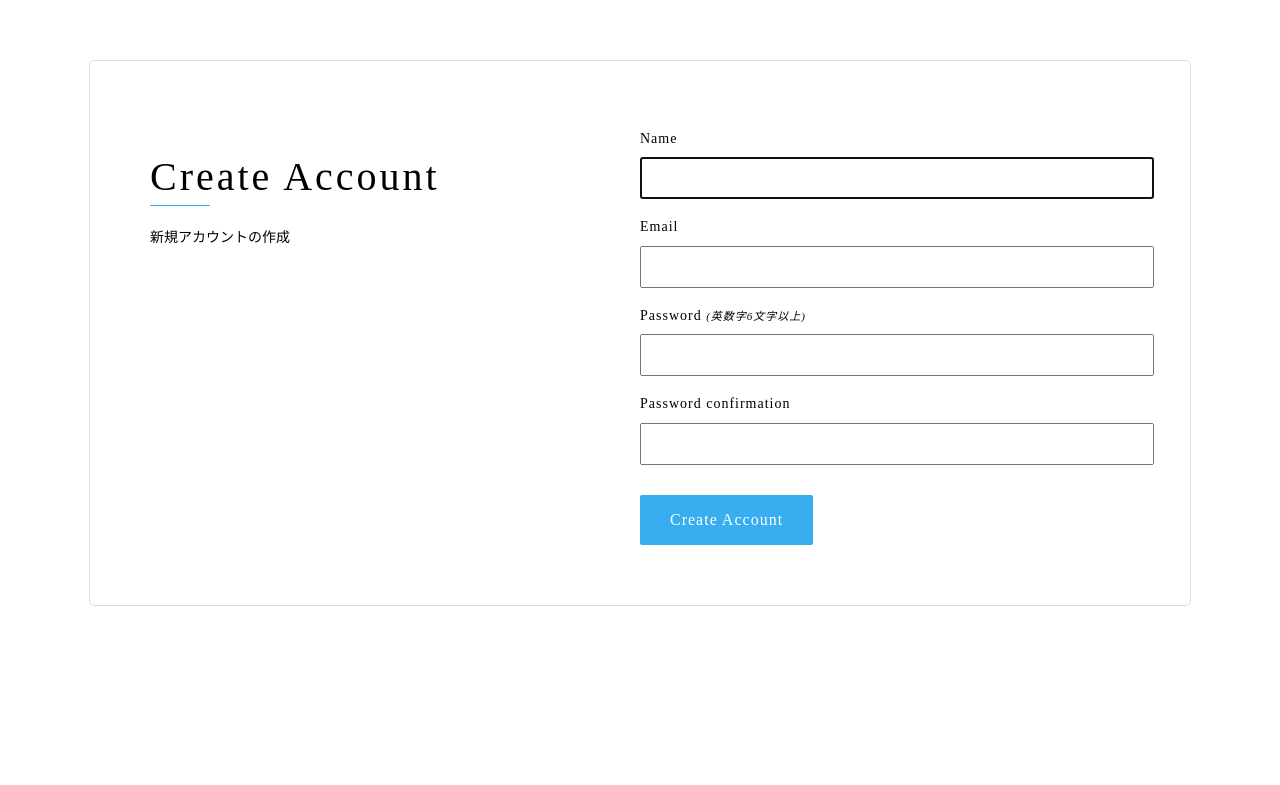
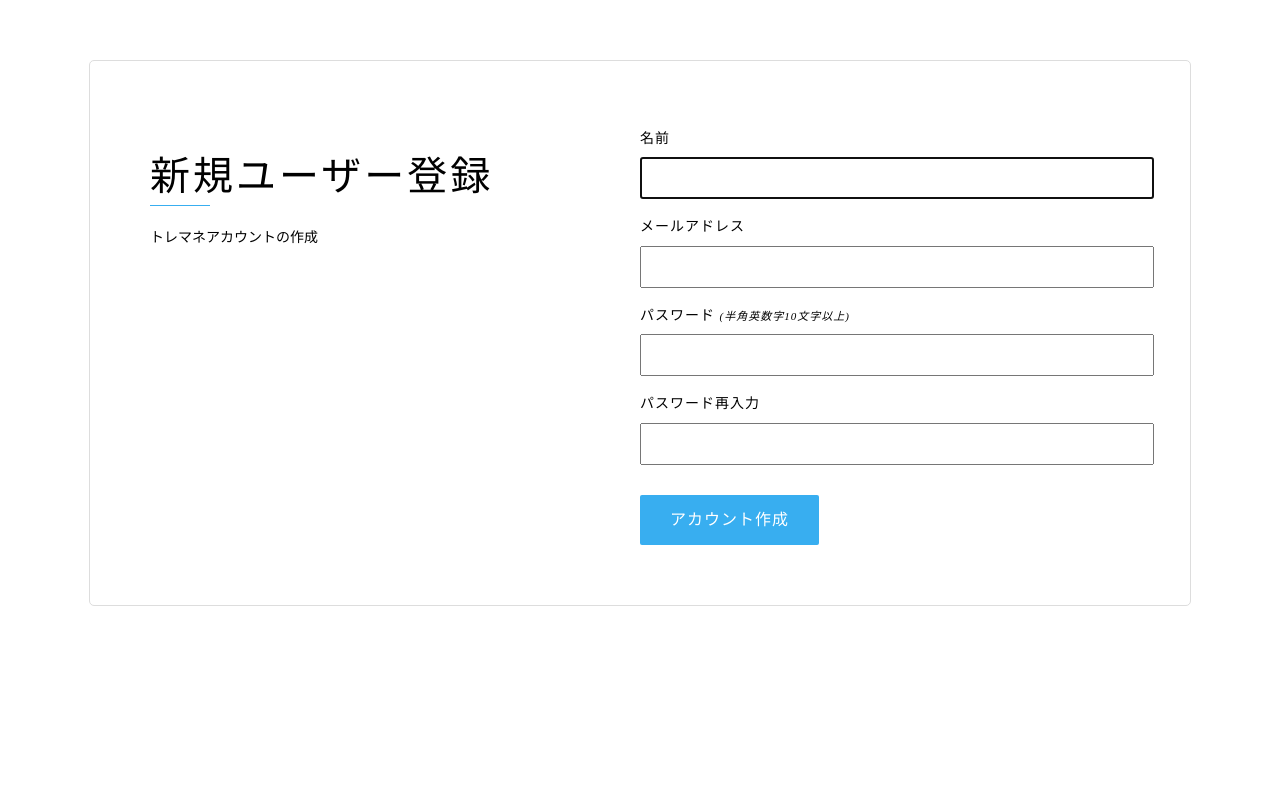
Before and after one commit to aaaaasaaaaatech/training_management, a Rails app: page /users/sign_up in a window 1280 px wide. Shown: the top 785 px of the page. Run offline with Rails 7, Linux system fonts and the light colour scheme; style sheets or scripts are compiled from the project's sources.

Commit message:
ログイン機能完了

```diff
--- a/app/controllers/application_controller.rb
+++ b/app/controllers/application_controller.rb
@@ -1,2 +1,9 @@
 class ApplicationController < ActionController::Base
+  before_action :configure_permitted_parameters, if: :devise_controller?
+
+
+  private
+  def configure_permitted_parameters
+    devise_parameter_sanitizer.permit(:sign_up, keys: [:name])
+  end
 end
--- a/app/controllers/boxings_controller.rb
+++ b/app/controllers/boxings_controller.rb
@@ -1,4 +1,10 @@
 class BoxingsController < ApplicationController
+
+
   def index
   end
+
+  def new
+
+  end
 end
--- a/app/models/user.rb
+++ b/app/models/user.rb
@@ -2,5 +2,6 @@ class User < ApplicationRecord
   # Include default devise modules. Others available are:
   # :confirmable, :lockable, :timeoutable, :trackable and :omniauthable
   devise :database_authenticatable, :registerable,
-         :recoverable, :rememberable, :validatable
+         :recoverable, :rememberable, :validatable,
+         :validatable, password_length: 10..128
 end
--- /dev/null
+++ b/app/views/boxings/new.html.erb
@@ -0,0 +1,4 @@
+<%= form_with(model: @model) do |form| %>
+  <%= form.date_field :date, value: Date.current %>
+  <%= form.submit %>
+<% end %>
--- a/app/views/devise/registrations/new.html.erb
+++ b/app/views/devise/registrations/new.html.erb
@@ -2,15 +2,15 @@
   <div class='account-page__inner clearfix'>
     <div class='account-page__inner--left account-page__header'>
       <p></p>
-      <h2>Create Account</h2>
-      <h5>新規アカウントの作成</h5>
+      <h2>新規ユーザー登録</h2>
+      <h5>トレマネアカウントの作成</h5>
     </div>
     <div class='account-page__inner--right user-form'>
       <%= form_with model: resource, as: resource_name, url: registration_path(resource_name), local: true do |f|%>
         <%= render "devise/shared/error_messages", resource: resource %>
         <div class='field'>
           <div class='field-label'>
-            <%= f.label :name%>
+            <%= f.label :name, "名前"%>
           </div>
           <div class='field-input'>
             <%= f.text_field :name, autofocus: true%>
@@ -18,7 +18,7 @@
         </div>
         <div class='field'>
           <div class='field-label'>
-            <%= f.label :email%>
+            <%= f.label :email, "メールアドレス"%>
           </div>
           <div class='field-input'>
             <%= f.email_field :email%>
@@ -26,8 +26,8 @@
         </div>
         <div class='field'>
           <div class='field-label'>
-            <%= f.label :password%>
-            <i>(英数字6文字以上)</i>
+            <%= f.label :password, "パスワード"%>
+            <i>(半角英数字10文字以上)</i>
           </div>
           <div class='field-input'>
             <%= f.password_field :password, autocomplete: "off"%>
@@ -35,14 +35,14 @@
         </div>
         <div class='field'>
           <div class='field-label'>
-            <%= f.label :password_confirmation%>
+            <%= f.label :password_confirmation, "パスワード再入力"%>
           </div>
           <div class='field-input'>
             <%= f.password_field :password_confirmation, autocomplete: "off"%>
           </div>
         </div>
         <div class='actions'>
-          <%= f.submit "Create Account", class: 'btn'%>
+          <%= f.submit "アカウント作成", class: 'btn'%>
         </div>
       </div>
     <% end %>
--- a/app/views/users/edit.html.erb
+++ b/app/views/users/edit.html.erb
@@ -1,10 +1,10 @@
 <div class='account-page' id='account-page'>
   <div class='account-page__inner clearfix'>
     <div class='account-page__inner--left account-page__header'>
-      <h2>Edit Account</h2>
-      <h5>アカウントの編集</h5>
+      <h2>アカウントの編集</h2>
+      <h5>トレマネアカウントの編集</h5>
       <%= link_to "ログアウト", "#", class: 'btn'%>
-      <%= link_to "チャットページに戻る", :back, class: 'btn'%>
+      <%= link_to "メインページに戻る", :back, class: 'btn'%>
     </div>
     <div class='account-page__inner--right user-form'>
       <%= form_with model: current_user, local: true do |f|%>
--- a/config/routes.rb
+++ b/config/routes.rb
@@ -2,4 +2,5 @@ Rails.application.routes.draw do
   devise_for :users
   get 'boxings/index'
   root to: 'boxings#index'
+  resources :boxings, only: [:index, :new, :create]
 end
```
Also changed, not shown: app/views/boxings/index.html.erb (+10 -1 lines), app/views/devise/sessions/new.html.erb (+6 -6 lines).
